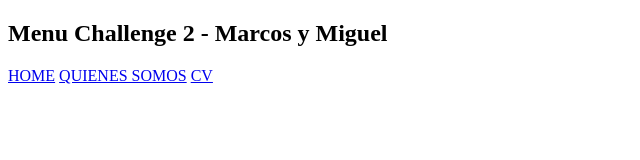
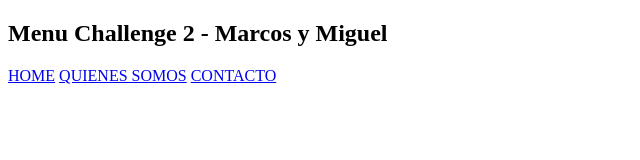
Before and after one commit to MiguelGarcia98GitHub/202210-W1CH2-miguel-y-marcos, a plain HTML site: page cv.html in a window 1280 px wide. Shown: the full height of the page, 0-640 px from the left. Drawn offline with Linux system fonts and the light colour scheme.

Commit message:
Updated header on cv and contacto

```diff
--- a/cv.html
+++ b/cv.html
@@ -12,7 +12,7 @@
         <h1>Menu Challenge 2 - Marcos y Miguel</h1>
         <a href="./index.html">HOME</a>
         <a href="./quienessomos.html">QUIENES SOMOS</a>
-        <a href="./cv.html">CV</a>
+        <a href="./contacto.html">CONTACTO</a>
       </nav>
     </header>
   </body>
```
